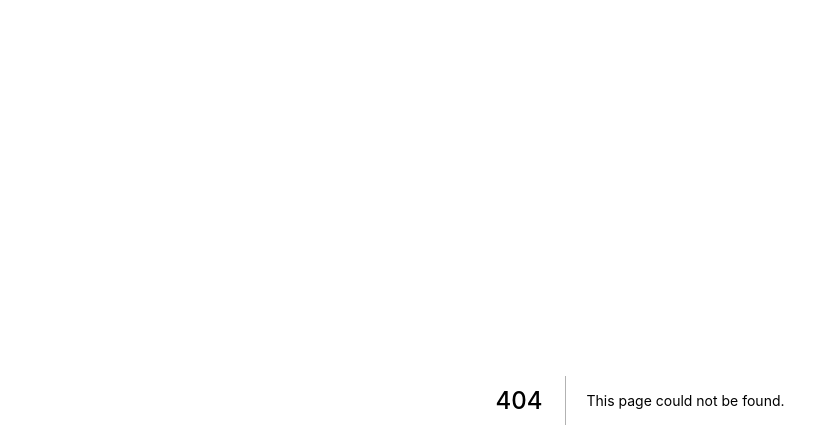
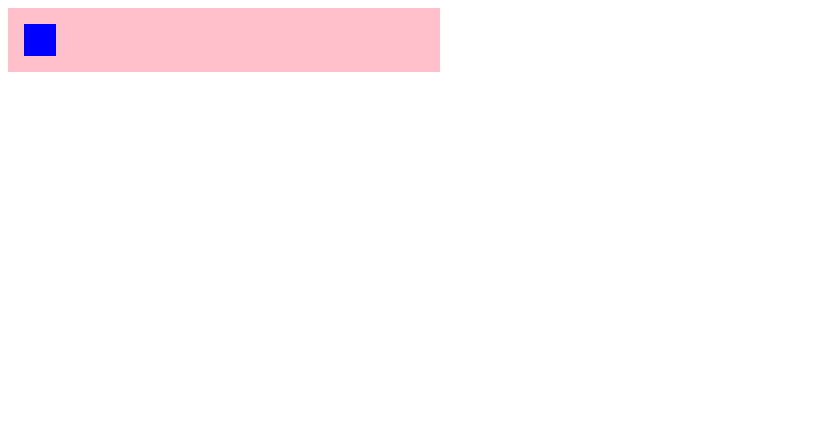
Before and after one commit to Gitnikkx/ShoppingApp, a Next.js app: page /banner in a window 1280 px wide. Before the commit this address had no page. Shown: the top 448 px of the page, without its empty margins (0-839 px from the left). Built offline with nearby package versions, Linux system fonts and the light colour scheme.

Commit message:
banners stapi

```diff
--- /dev/null
+++ b/pages/banner/index.js
@@ -0,0 +1,27 @@
+import React from "react";
+import { Box, Text, Flex } from "atoms";
+
+export const Banner = () => {
+  return (
+    <>
+      <Box>
+        <Box bg="pink" width="25rem" p="1rem">
+          <Flex>
+            <Box width="2rem" height="2rem" bg="blue"></Box>
+            <Text></Text>
+          </Flex>
+        </Box>
+      </Box>
+    </>
+  );
+};
+
+// export async function getStaticProps() {
+//   const res = await fetch("https:localhost:1337/api/banners");
+//   const data = await res.json();
+//   return {
+//     props: { data },
+//   };
+// }
+
+export default Banner;
```
